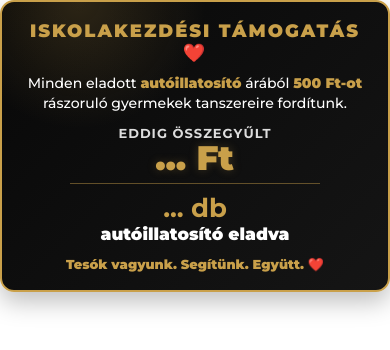
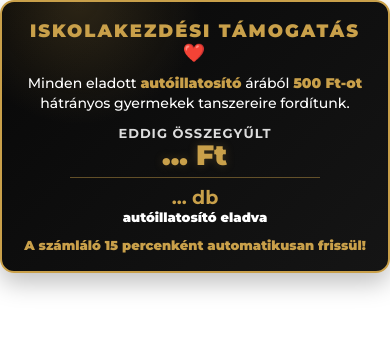
Before and after one commit to gipsycar/gipsycar-counter, a website: page widget.html in a window 390 px wide. Drawn offline with Linux system fonts and the light colour scheme; no server answers.

Commit message:
Premium compact widget design

```diff
--- a/widget.html
+++ b/widget.html
@@ -155,15 +155,15 @@ body{
     }
 
     .gc-money{
-        font-size:34px;
+        font-size:28px;
     }
 
     .gc-count{
-        font-size:17px;
+        font-size:13px;
     }
 
     .gc-count strong{
-        font-size:26px;
+        font-size:19px;
     }
 
     .gc-bottom{
@@ -183,7 +183,7 @@ body{
 
             <div class="gc-sub">
                 Minden eladott <strong>autóillatosító</strong> árából
-                <strong>500 Ft-ot</strong> rászoruló gyermekek tanszereire fordítunk.
+                <strong>500 Ft-ot</strong> hátrányos gyermekek tanszereire fordítunk.
             </div>
 
             <div class="gc-main">
@@ -201,7 +201,7 @@ body{
             </div>
 
             <div class="gc-bottom">
-                Tesók vagyunk. Segítünk. Együtt. ❤️
+                A számláló 15 percenként automatikusan frissül!
             </div>
 
         </div>
```
